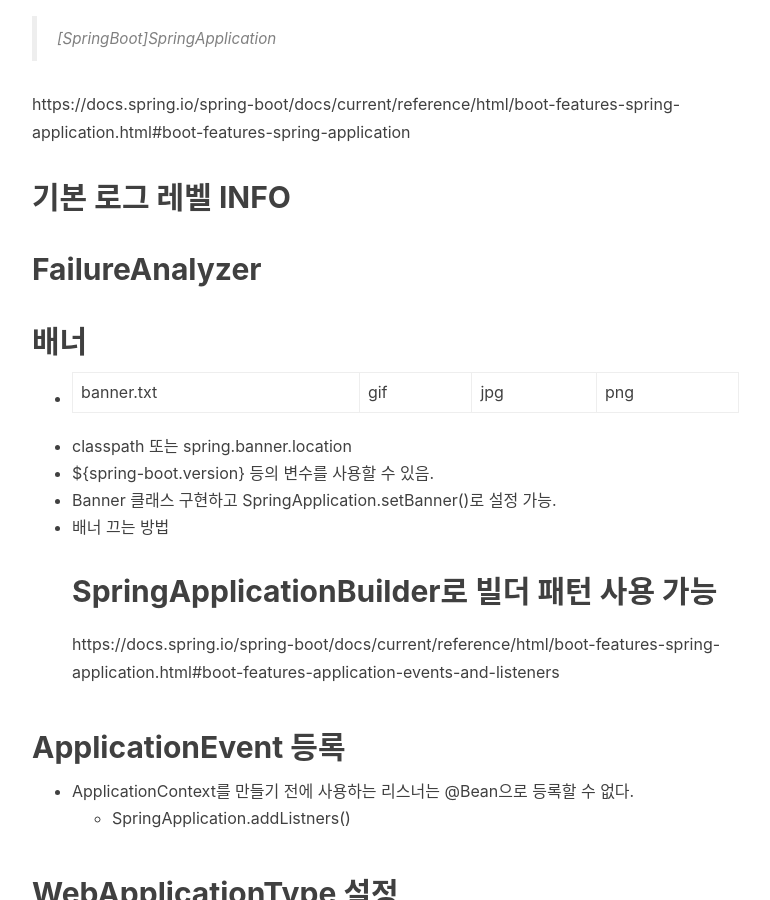
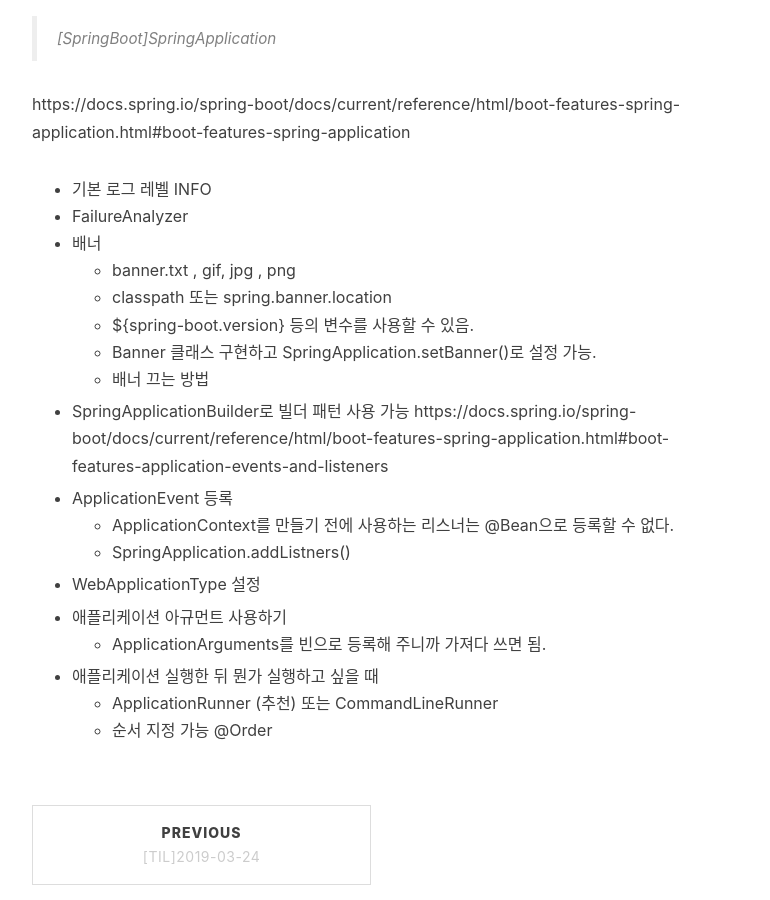
Before and after one commit to changjun89/changjun89.github.io, a Jekyll site: the page built from _posts/2019-03-25-springboot_1.md, in a window 1280 px wide and 900 px high, scrolled down 547 px. Shown: the whole window, without its empty margins (233-1003 px from the left). Built offline with Jekyll 4.4.1, drawn with Linux system fonts in a browser that asks for light colours; nearby versions of some CDN libraries; comment, search, counter and statistics services are not loaded.

```diff
--- a/_posts/2019-03-25-springboot_1.md
+++ b/_posts/2019-03-25-springboot_1.md
@@ -13,26 +13,26 @@ tags:
 
 https://docs.spring.io/spring-boot/docs/current/reference/html/boot-features-spring-application.html#boot-features-spring-application
 
-## 기본 로그 레벨 INFO
-## FailureAnalyzer
-## 배너
-* banner.txt | gif | jpg | png
-* classpath 또는 spring.banner.location
-* ${spring-boot.version} 등의 변수를 사용할 수 있음.
-* Banner 클래스 구현하고 SpringApplication.setBanner()로 설정 가능.
-* 배너 끄는 방법
-## SpringApplicationBuilder로 빌더 패턴 사용 가능
+* 기본 로그 레벨 INFO
+* FailureAnalyzer
+* 배너
+    * banner.txt , gif, jpg , png
+    * classpath 또는 spring.banner.location
+    * ${spring-boot.version} 등의 변수를 사용할 수 있음.
+    * Banner 클래스 구현하고 SpringApplication.setBanner()로 설정 가능.
+    * 배너 끄는 방법
+* SpringApplicationBuilder로 빌더 패턴 사용 가능
 https://docs.spring.io/spring-boot/docs/current/reference/html/boot-features-spring-application.html#boot-features-application-events-and-listeners
 
-## ApplicationEvent 등록
-* ApplicationContext를 만들기 전에 사용하는 리스너는 @Bean으로 등록할 수 없다.
+* ApplicationEvent 등록
+    * ApplicationContext를 만들기 전에 사용하는 리스너는 @Bean으로 등록할 수 없다.
     * SpringApplication.addListners()
 
-## WebApplicationType 설정
+* WebApplicationType 설정
 
-## 애플리케이션 아규먼트 사용하기
-* ApplicationArguments를 빈으로 등록해 주니까 가져다 쓰면 됨.
+* 애플리케이션 아규먼트 사용하기
+    * ApplicationArguments를 빈으로 등록해 주니까 가져다 쓰면 됨.
 
-## 애플리케이션 실행한 뒤 뭔가 실행하고 싶을 때
-* ApplicationRunner (추천) 또는 CommandLineRunner
-* 순서 지정 가능 @Order
+* 애플리케이션 실행한 뒤 뭔가 실행하고 싶을 때
+    * ApplicationRunner (추천) 또는 CommandLineRunner
+    * 순서 지정 가능 @Order
```
